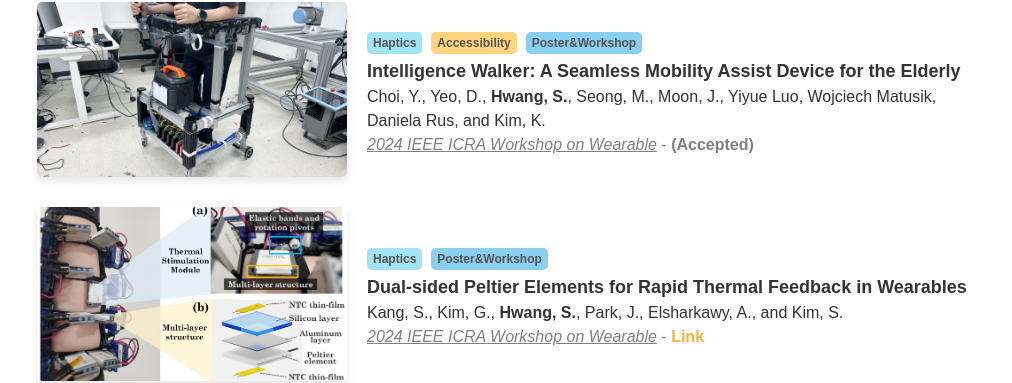
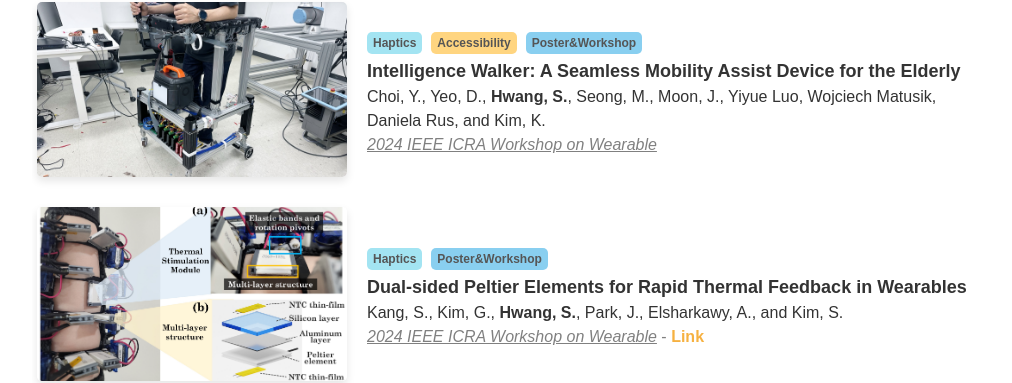
Before and after one commit to anoldhsh/anoldhsh.github.io, a Jekyll site: the page built from _pages/2PUBLICATIONS.md, in a window 1280 px wide and 900 px high, scrolled down 582 px. Shown: the part 124-507 px from the top of the window, without its empty margins (128-1140 px from the left). Built offline with Jekyll 4.4.1, drawn with Linux system fonts in a browser that asks for light colours; nearby versions of some CDN libraries.

Commit message:
Pub and Proj Update

```diff
--- a/_pages/2PUBLICATIONS.md
+++ b/_pages/2PUBLICATIONS.md
@@ -132,7 +132,7 @@ image: Publications_0731.jpg
   <div class="publication-text">
     <font size="4"><b>Intelligence Walker: A Seamless Mobility Assist Device for the Elderly</b></font><br>
     <font size="3" style="color:dark_gray;">Choi, Y., Yeo, D., <strong>Hwang, S.</strong>, Seong, M., Moon, J., Yiyue Luo, Wojciech Matusik, Daniela Rus, and Kim, K.</font><br>
-    <font size="3" style="color:gray;"><u><i>2024 IEEE ICRA Workshop on Wearable</i></u> - <strong>(Accepted)</strong></font>
+    <font size="3" style="color:gray;"><u><i>2024 IEEE ICRA Workshop on Wearable</i></u></font>
   </div>
 </div>
 
--- a/index.html
+++ b/index.html
@@ -154,7 +154,7 @@ layout: default
 				<div class="publication-text">
 				  <font size="4"><b>Intelligence Walker: A Seamless Mobility Assist Device for the Elderly</b></font><br>
 				  <font size="3" style="color:dark_gray;">Choi, Y., Yeo, D., <strong>Hwang, S.</strong>, Seong, M., Moon, J., Yiyue Luo, Wojciech Matusik, Daniela Rus, and Kim, K.</font><br>
-				  <font size="3" style="color:gray;"><u><i>2024 IEEE ICRA Workshop on Wearable</i></u> - <strong>(Accepted)</strong></font>
+				  <font size="3" style="color:gray;"><u><i>2024 IEEE ICRA Workshop on Wearable</i></u></font>
 				</div>
 			  </div>
 
```
Also changed, not shown: _posts/.2022-02-01-Redirected_Walking_Methodology_Using_Olfactory,_Auditory,_and_Visual_Stimuli.markdown (renamed from _posts/2022-02-01-Redirected_Walking_Methodology_Using_Olfactory,_Auditory,_and_Visual_Stimuli.markdown), _posts/.2022-11-01-Expanding_the_Detection_Threshold_for_Redirected_Walking_Using_Optical_Flow.markdown (renamed from _posts/2022-11-01-Expanding_the_Detection_Threshold_for_Redirected_Walking_Using_Optical_Flow.markdown), _posts/.2022-12-01-Vestibular_Stimulation_for_Redirected_Walking.markdown (renamed from _posts/2022-12-01-Vestibular_Stimulation_for_Redirected_Walking.markdown), _posts/.2023-04-01-Electrical_Vibrational_and_Cooling.markdown (renamed from _posts/2023-04-01-Electrical_Vibrational_and_Cooling.markdown), _posts/.2023-05-01-BCV_RDW.markdown (renamed from _posts/2023-05-01-BCV_RDW.markdown), _posts/.2023-06-01-eHMI_for_AV.markdown (renamed from _posts/2023-06-01-eHMI_for_AV.markdown), _posts/.2023-09-01-CurveCar.markdown (renamed from _posts/2023-09-01-CurveCar.markdown), _posts/.2023-09-02-GaitWay.markdown (renamed from _posts/2023-09-02-GaitWay.markdown), _posts/.2023-09-03-SYNCVR.markdown (renamed from _posts/2023-09-03-SYNCVR.markdown), _posts/.2023-09-04-ErgoPulse.markdown (renamed from _posts/2023-09-04-ErgoPulse.markdown), _posts/.2024-04-01-WatchCap.markdown (renamed from _posts/2024-04-01-WatchCap.markdown), _posts/.2024-04-02-EMSTeleOP.markdown (renamed from _posts/2024-04-02-EMSTeleOP.markdown), 1 other file.
